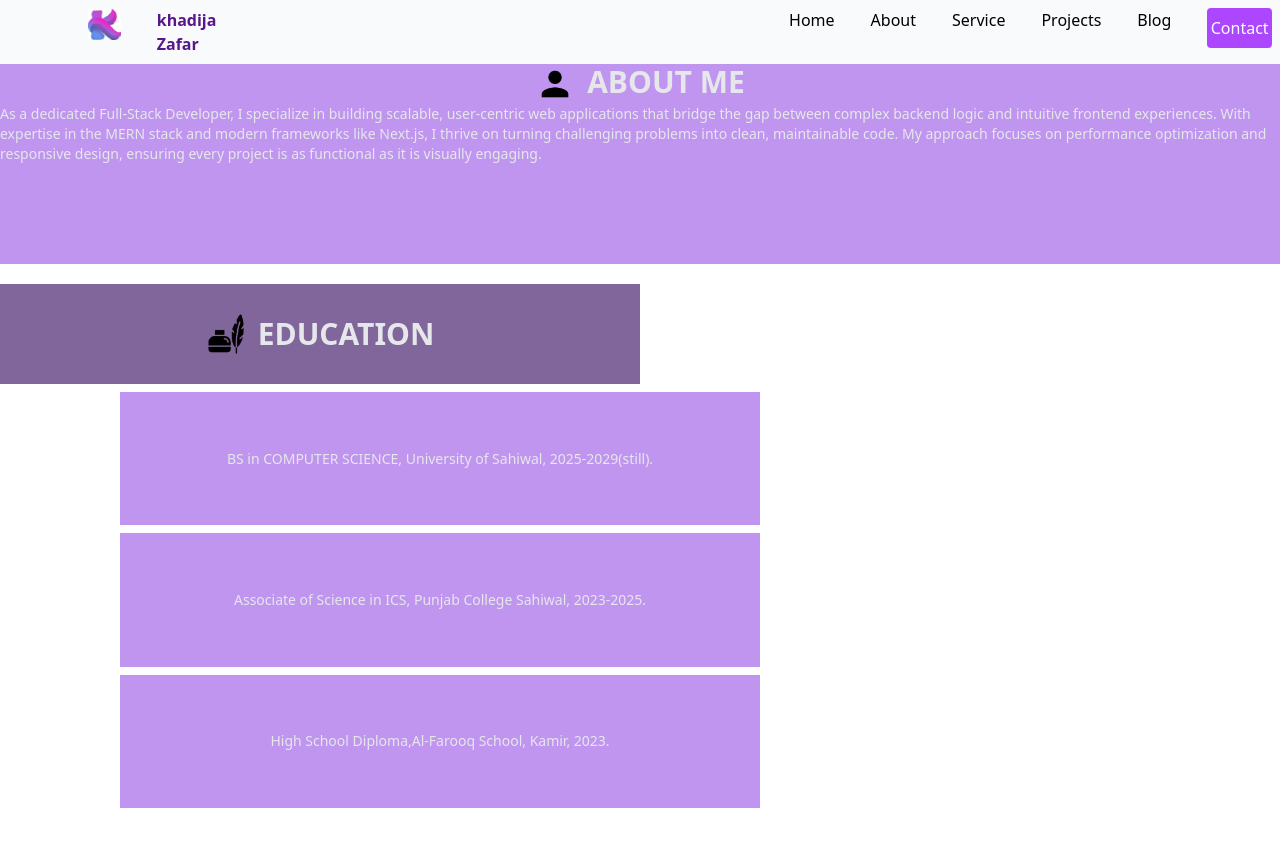
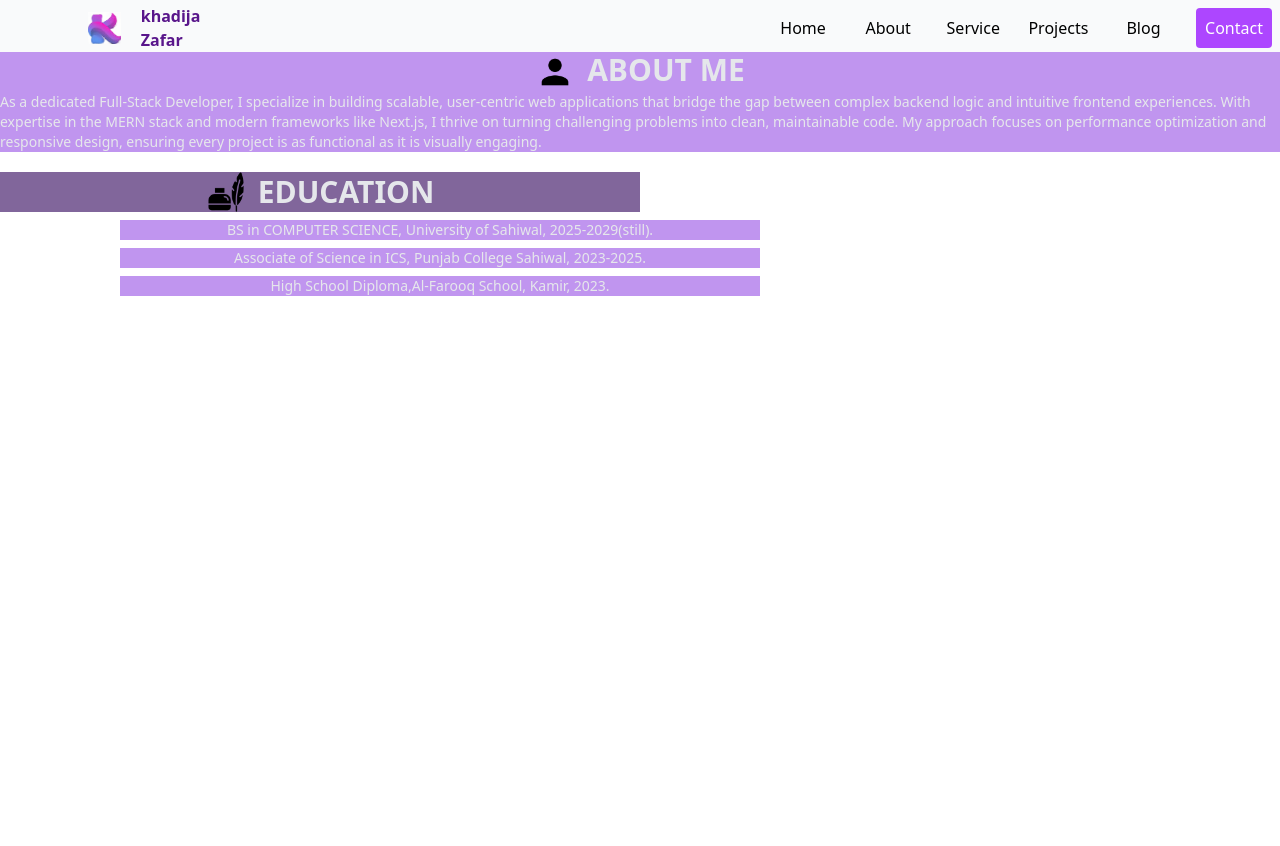
Before and after one commit to khadijaZafar2511/porfolio.web, a React (Vite) app: page /about in a window 1280 px wide. Shown: the top 846 px of the page. Built offline with nearby package versions, Linux system fonts and the light colour scheme.

Commit message:
creating hover effect

```diff
--- a/src/App.jsx
+++ b/src/App.jsx
@@ -1,4 +1,3 @@
-import './App.css'
 import About from './components/About';
 import Myinfo from './components/Myinfo';
 import Navbar from './components/Navbar';
--- a/src/components/About.jsx
+++ b/src/components/About.jsx
@@ -3,7 +3,7 @@ import React from "react";
 export default function About() {
   return (
     <>
-      <div className="w-full h-screen  ">
+      <div className="w-full min-h-screen overflow-x-hidden ">
         <div className="w-full h-1/4  bg-[rgb(192,149,239)] ">
           <h1 className="md:text-3xl text-2xl font-bold text-gray-200  flex justify-center">
             <img
--- a/src/components/Myinfo.jsx
+++ b/src/components/Myinfo.jsx
@@ -19,13 +19,13 @@ export default function Myinfo() {
             </div>
             <div className="h-1/3 w-full">
               <div className="  md:text-xl text-sm md:h-[10dvh] h-[10dvh] w-full text-white  grid grid-cols-3 gap-1 md:px-15  px-10">
-                <dv className="   flex justify-center items-center  bg-[rgb(172,129,239)]  border  border-solid border-1">
+                <dv className=" flex justify-center items-center  bg-[rgb(172,129,239)]  border  border-solid border-1">
                   experience
                 </dv>
                 <div className=" flex justify-center items-center border  border-solid border-1 bg-[rgb(172,129,239)]">
                   project
                 </div>
-                <div className="flex justify-center items-center border border-rounded border-white border-solid border-1 bg-[rgb(172,129,239)] ">
+                <div className=" flex justify-center items-center border border-rounded border-white border-solid border-1 bg-[rgb(172,129,239)] ">
                   happy clients
                 </div>
               </div>
--- a/src/components/Navbar.jsx
+++ b/src/components/Navbar.jsx
@@ -5,23 +5,58 @@ import { BrowserRouter as Router, Link } from "react-router-dom";
 export default function Navbar() {
     return (
       <>
-        <nav className="w-full  py-2 bg-gray-50 relative z-10 ">
-          <div className=" flex  font-medium text-sm md:text-base px-5 md:px-2  gap-4 md:gap-9">
+        <nav
+          className="w-full overflow-x-hidden h-13 bg-gray-50 sticky top-0 z-10 transition duration-300 "
+          data-headlessui-state="open"
+          data-open
+        >
+          <div className=" flex items-center font-medium text-sm md:text-base px-5 md:px-2  gap-3 md:gap-5 ">
             <img className="h-[4svh] md:ml-20 " src="/assets/k.png"></img>
-            <h1 className=" mr-0 md:mr-130 text-purple-900  font-bold hidden lg:block">
+            <h1 className=" mr-0 md:mr-130 text-purple-900 flex font-bold hidden lg:block">
               khadija Zafar
             </h1>
 
-            <Link to="/">Home</Link>
-            <Link to="/about">About</Link>
-            <Link to="/services">Service</Link>
-            <Link to="/projects">Projects</Link>
-            <Link to="/">Blog</Link>
-            <button className="md:h-[5svh] h-[3svh] md:w-[7svw] rounded bg-purple-500 text-white text-base">
+            <Link
+              to="/"
+              className="flex  h-[7dvh] w-[6dvw] items-center justify-center rounded-md hover:border hover:border-purple-500 hover:border-t-3 hover:border-b-3 transition duration-300 ease-in-out text-base"
+              aria-current="page"
+            >
+              Home
+            </Link>
+            <Link
+              className="flex  h-[7dvh] w-[6dvw] items-center justify-center rounded-md hover:border  hover:border-purple-500 hover:border-t-3 hover:border-b-3 transition duration-300 ease-in-out text-base"
+              aria-current="page"
+              to="/about"
+            >
+              About
+            </Link>
+            <Link
+              className="flex  h-[7dvh] w-[6dvw] items-center justify-center rounded-md hover:border  hover:border-purple-500 hover:border-t-3 hover:border-b-3 transition duration-300 ease-in-out text-base"
+              aria-current="page"
+              to="/services"
+            >
+              Service
+            </Link>
+            <Link
+              className="flex  h-[7dvh] w-[6dvw] items-center justify-center rounded-md hover:border  hover:border-purple-500 hover:border-t-3 hover:border-b-3 transition duration-300 ease-in-out text-base"
+              aria-current="page"
+              to="/projects"
+            >
+              Projects
+            </Link>
+            <Link
+              className="flex  h-[7dvh] w-[6dvw] items-center justify-center rounded-md hover:border  hover:border-purple-500 hover:border-t-3 hover:border-b-3 transition duration-300 ease-in-out text-base"
+              aria-current="page"
+              to="/"
+            >
+              Blog
+            </Link>
+
+            <button className="md:h-[5svh] h-[3svh] md:w-[7svw] rounded bg-purple-500 text-white text-base ">
               <a href="">Contact</a>
             </button>
           </div>
         </nav>
-        </>
-        )
+      </>
+    );
         }
--- a/src/components/Skills.jsx
+++ b/src/components/Skills.jsx
@@ -18,28 +18,28 @@ export default function skills() {
             </div>
             <div className=" md:w-3/4 w-full h-5/6  md:text-lg text-[11px]  text-purple-500 font-semibold  shadow-2xl shadow-purple-400">
               <div className="w-full h-1/2 grid md:grid-cols-4 grid-cols-2 md:gap-12 gap-2  md:px-20 md:py-6 py-2 px-7 ">
-                <div className="border rounded-2xl md:rounded-4xl border-none shadow-2xl shadow-purple-400 bg-purple-300 flex items-center justify-center flex-col">
+                <div className=" transition duration-300 hover:-translate-x-1 hover:-translate-y-1 hover:shadow-xl border rounded-2xl md:rounded-4xl border-none shadow-2xl shadow-purple-400 bg-purple-300 flex items-center justify-center flex-col">
                   <img
                     className="md:h-[10dvh] h-[8dvh] object-contain "
                     src="/assets/css.png"
                   ></img>
                   CSS
                 </div>
-                <div className="border   rounded-2xl md:rounded-4xl border-none shadow-2xl shadow-purple-400 bg-purple-300 flex items-center justify-center flex-col">
+                <div className=" transition duration-300 hover:-translate-x-1 hover:-translate-y-1 hover:shadow-xl border   rounded-2xl md:rounded-4xl border-none shadow-2xl shadow-purple-400 bg-purple-300 flex items-center justify-center flex-col">
                   <img
                     className=" h-[9dvh] md:h-[10dvh]"
                     src="/assets/html.png"
                   ></img>
                   HTML
                 </div>
-                <div className="border  rounded-2xl md:rounded-4xl border-none shadow-2xl shadow-purple-400 bg-purple-300 flex items-center justify-center flex-col">
+                <div className=" transition duration-300 hover:-translate-x-1 hover:-translate-y-1 hover:shadow-xl border  rounded-2xl md:rounded-4xl border-none shadow-2xl shadow-purple-400 bg-purple-300 flex items-center justify-center flex-col">
                   <img
                     className="h-[8dvh] md:h-[10dvh]"
                     src="/assets/java.png"
                   ></img>
                   JAVASCRIPT
                 </div>
-                <div className="border  rounded-2xl md:rounded-4xl border-none shadow-2xl shadow-purple-400 bg-purple-300 flex items-center justify-center flex-col">
+                <div className=" transition duration-300 hover:-translate-x-1 hover:-translate-y-1 hover:shadow-xl border  rounded-2xl md:rounded-4xl border-none shadow-2xl shadow-purple-400 bg-purple-300 flex items-center justify-center flex-col">
                   <img
                     className="h-[8dvh] md:h-[10dvh]"
                     src="/assets/github.png"
@@ -48,28 +48,28 @@ export default function skills() {
                 </div>
               </div>
               <div className="w-full h-1/2 grid md:grid-cols-4 grid-cols-2 gap-3 md:gap-12  md:px-20 md:py-6 py-2 px-7 ">
-                <div className="border  rounded-2xl md:rounded-4xl border-none shadow-2xl shadow-purple-400 bg-purple-300 flex items-center justify-center flex-col">
+                <div className=" transition duration-300 hover:-translate-x-1 hover:-translate-y-1 hover:shadow-xl border  rounded-2xl md:rounded-4xl border-none shadow-2xl shadow-purple-400 bg-purple-300 flex items-center justify-center flex-col">
                   <img
                     className="h-[8dvh] md:h-[10dvh] "
                     src="/assets/mongodb.png"
                   ></img>
                   MONGO DB
                 </div>
-                <div className="border rounded-2xl md:rounded-4xl border-none shadow-2xl shadow-purple-400 bg-purple-300 flex items-center justify-center flex-col">
+                <div className=" transition duration-300 hover:-translate-x-1 hover:-translate-y-1 hover:shadow-xl border rounded-2xl md:rounded-4xl border-none shadow-2xl shadow-purple-400 bg-purple-300 flex items-center justify-center flex-col">
                   <img
                     className="h-[8dvh] md:h-[10dvh]"
                     src="/assets/expressjs.png"
                   ></img>
                   EXPRESS.JS
                 </div>
-                <div className="border  rounded-2xl md:rounded-4xl border-none shadow-2xl shadow-purple-400 bg-purple-300 flex items-center justify-center flex-col">
+                <div className=" transition duration-300 hover:-translate-x-1 hover:-translate-y-1 hover:shadow-xl border  rounded-2xl md:rounded-4xl border-none shadow-2xl shadow-purple-400 bg-purple-300 flex items-center justify-center flex-col">
                   <img
                     className="h-[8dvh] md:h-[10dvh]"
                     src="/assets/react.png"
                   ></img>
                   REACT.JS
                 </div>
-                <div className="border rounded-2xl md:rounded-4xl border-none shadow-2xl shadow-purple-400 bg-purple-300 flex items-center justify-center flex-col">
+                <div className=" transition duration-300 hover:-translate-x-1 hover:-translate-y-1 hover:shadow-xl border rounded-2xl md:rounded-4xl border-none shadow-2xl shadow-purple-400 bg-purple-300 flex items-center justify-center flex-col">
                   <img
                     className="h-[8dvh] md:h-[10dvh]"
                     src="/assets/next.png"
```
Also changed, not shown: src/App.css (deleted).
